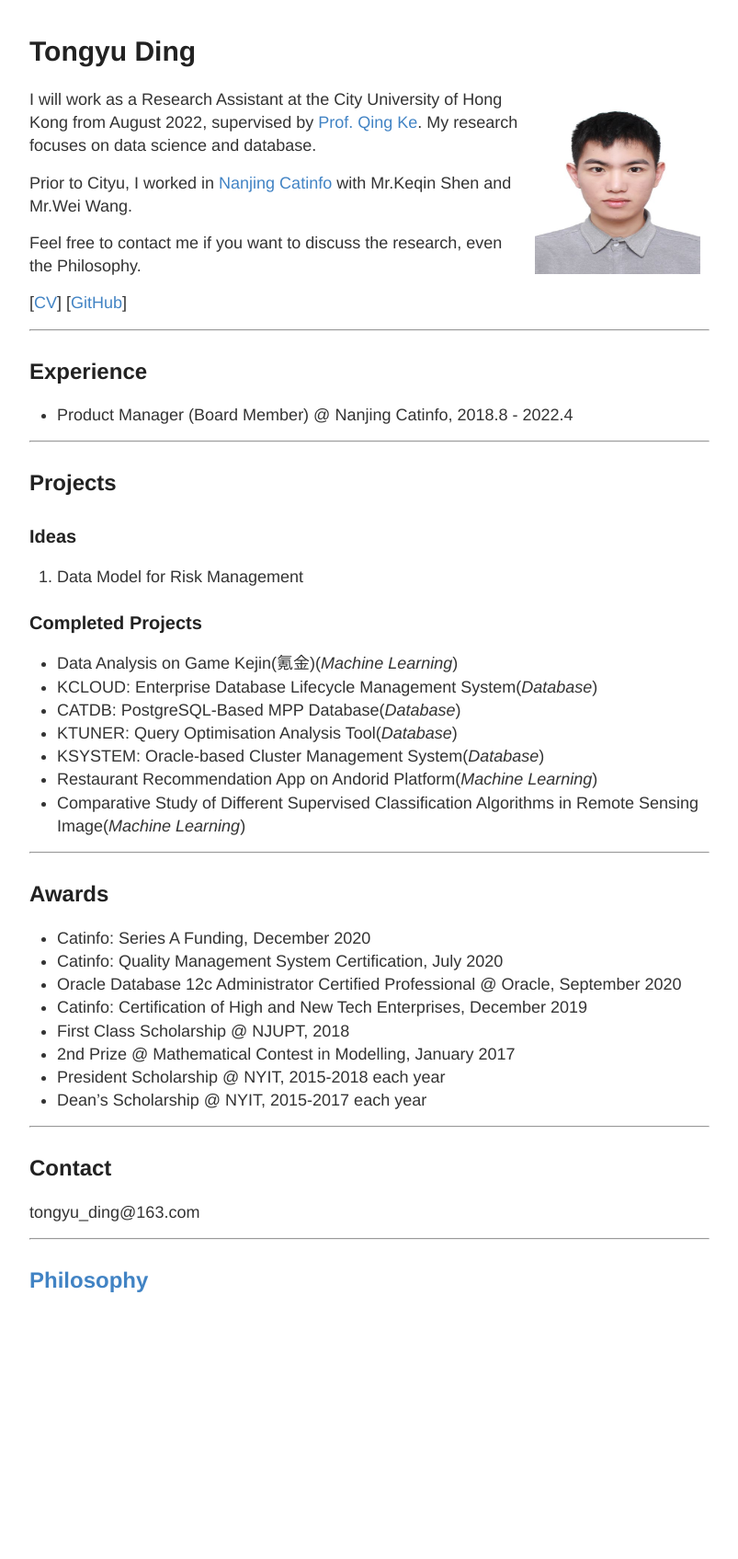
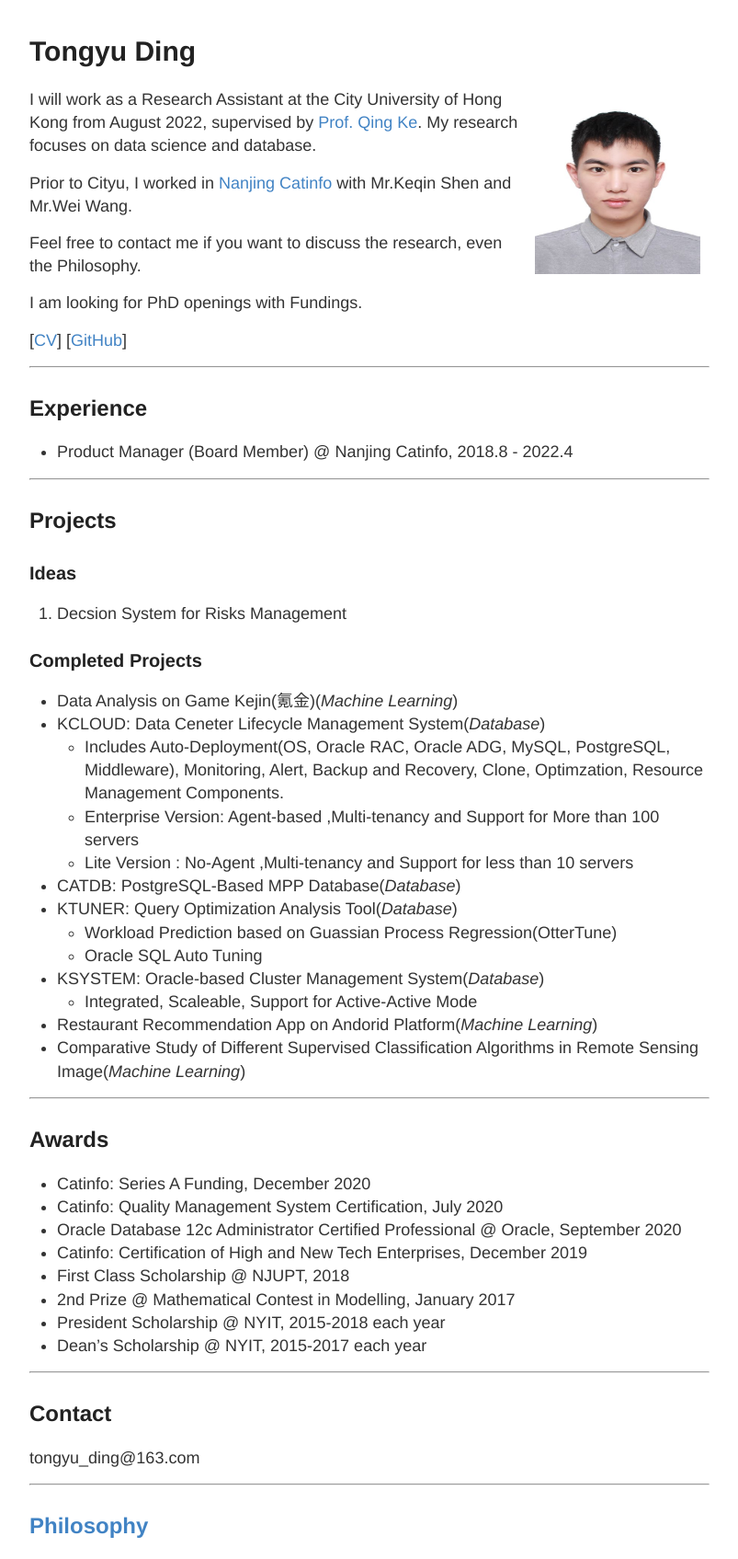
Before and after one commit to tongyuding/tongyuding.github.io, a Jekyll site: the page built from index.md, in a window 1280 px wide. Shown: the whole page at 92% size, without its empty margins (238-1041 px from the left). Built offline with Jekyll 4.4.1, drawn with Linux system fonts in a browser that asks for light colours; before the commit the page ends 1428 px from its top, so only the background shows below that.

Commit message:
Update index.md

```diff
--- a/index.md
+++ b/index.md
@@ -13,6 +13,7 @@ Prior to Cityu, I worked in [Nanjing Catinfo](https://www.catinfo.cn/) with Mr.K
 
 Feel free to contact me if you want to discuss the research, even the Philosophy.
 
+I am looking for PhD openings with Fundings.
 
 [[CV](/ding_cv.pdf)] [[GitHub](https://github.com/tongyuding)]
 
@@ -28,15 +29,21 @@ Feel free to contact me if you want to discuss the research, even the Philosophy
 
 ### Ideas
 
-1. Data Model for Risk Management
+1. Decsion System for Risks Management
 
 ### Completed Projects
 
 - Data Analysis on Game Kejin(氪金)(_Machine Learning_)
-- KCLOUD: Enterprise Database Lifecycle Management System(_Database_)
++ KCLOUD: Data Ceneter Lifecycle Management System(_Database_)
+  - Includes Auto-Deployment(OS, Oracle RAC, Oracle ADG, MySQL, PostgreSQL, Middleware), Monitoring, Alert, Backup and Recovery, Clone, Optimzation, Resource Management Components.
+  - Enterprise Version: Agent-based ,Multi-tenancy and Support for More than 100 servers
+  - Lite  Version     : No-Agent    ,Multi-tenancy and Support for less than 10  servers
 - CATDB:  PostgreSQL-Based MPP Database(_Database_)
-- KTUNER: Query Optimisation Analysis Tool(_Database_)
-- KSYSTEM: Oracle-based Cluster Management System(_Database_)
++ KTUNER: Query Optimization Analysis Tool(_Database_)
+  - Workload Prediction based on Guassian Process Regression(OtterTune)
+  - Oracle SQL Auto Tuning
++ KSYSTEM: Oracle-based Cluster Management System(_Database_)
+  - Integrated, Scaleable, Support for Active-Active Mode
 - Restaurant Recommendation App on Andorid Platform(_Machine Learning_)
 - Comparative Study of Different Supervised Classification Algorithms in Remote Sensing Image(_Machine Learning_)
 
```
